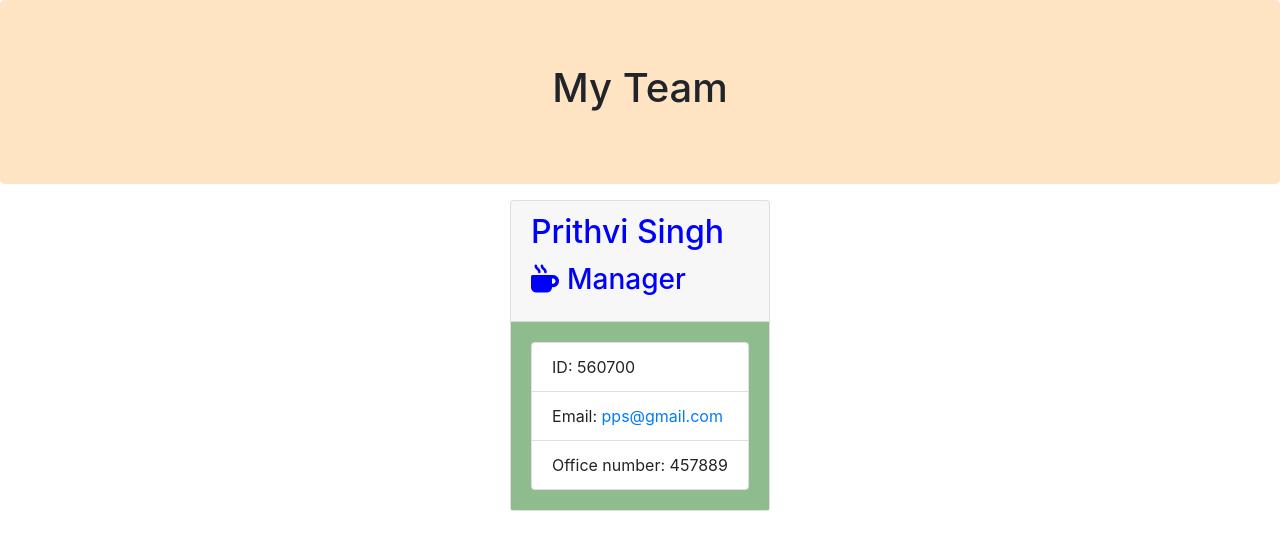
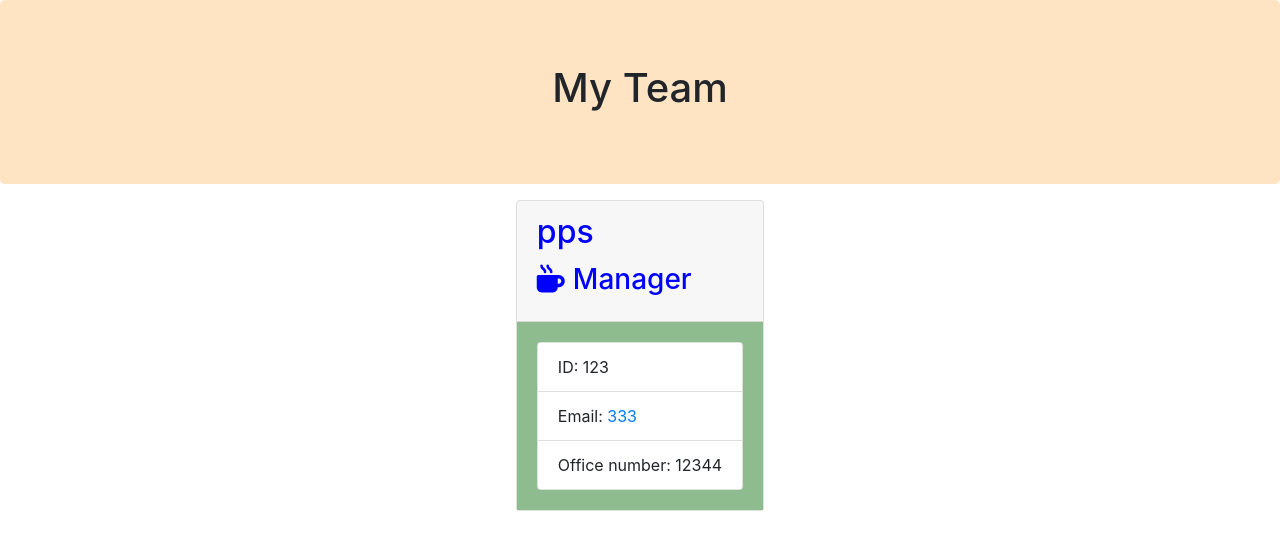
Before and after one commit to prithvipsingh/Homework10, a website: page Develop/output/team.html in a window 1280 px wide. Drawn offline with nearby package versions, Linux system fonts and the light colour scheme.

```diff
--- a/Develop/output/team.html
+++ b/Develop/output/team.html
@@ -25,14 +25,14 @@
             <div class="team-area col-12 d-flex justify-content-center">
                 <div class="card employee-card">
     <div class="card-header">
-        <h2 class="card-title">Prithvi Singh</h2>
+        <h2 class="card-title">pps</h2>
         <h3 class="card-title"><i class="fas fa-mug-hot mr-2"></i>Manager</h3>
     </div>
     <div class="card-body">
         <ul class="list-group">
-            <li class="list-group-item">ID: 560700</li>
-            <li class="list-group-item">Email: <a href="mailto:pps@gmail.com">pps@gmail.com</a></li>
-            <li class="list-group-item">Office number: 457889</li>
+            <li class="list-group-item">ID: 123</li>
+            <li class="list-group-item">Email: <a href="mailto:333">333</a></li>
+            <li class="list-group-item">Office number: 12344</li>
         </ul>
     </div>
 </div>
```
Also changed, not shown: 2 other files.
